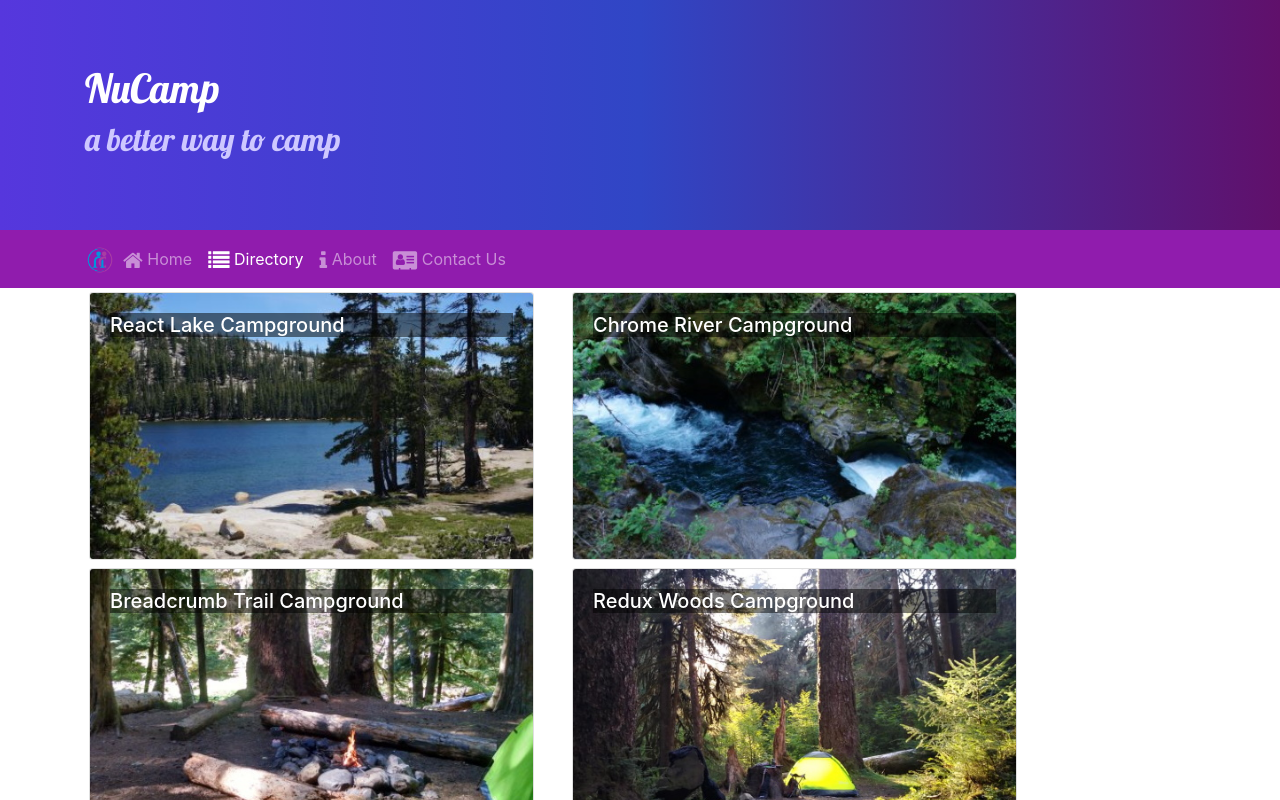
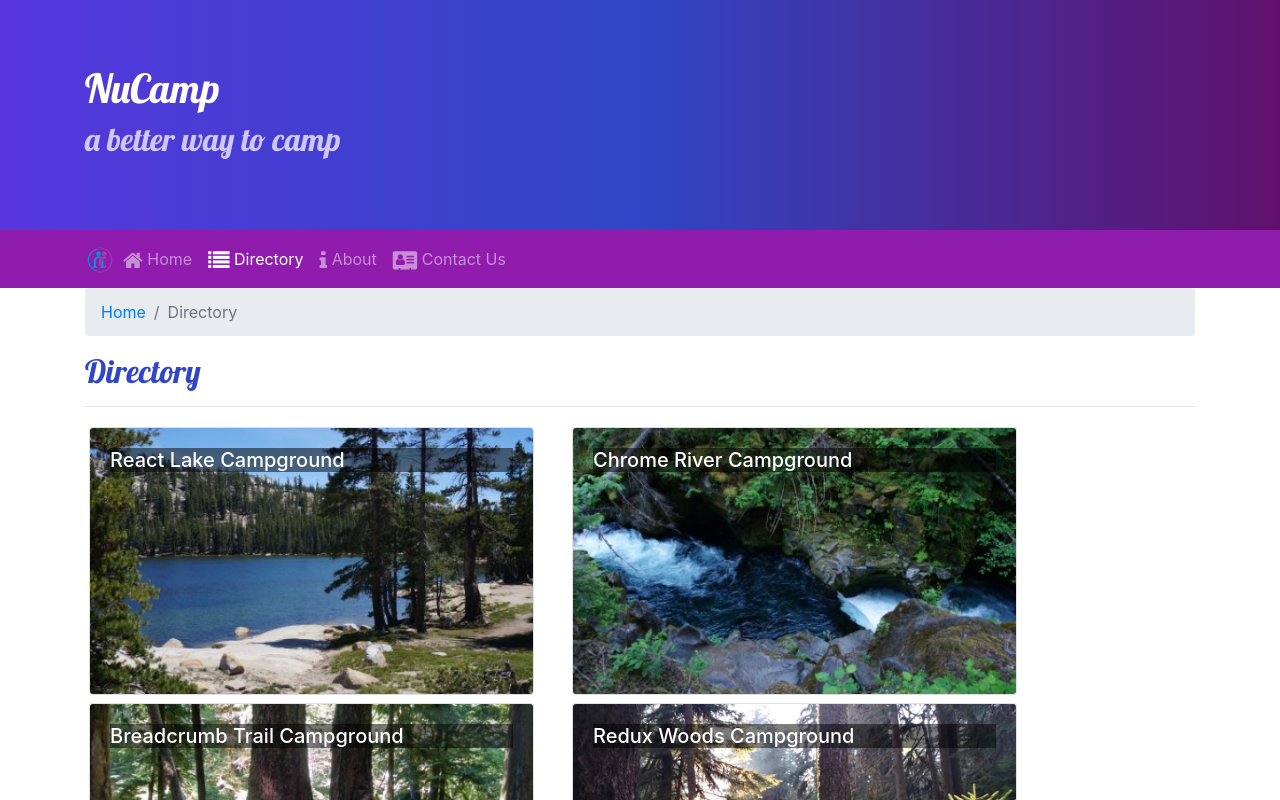
Before and after one commit to edgarmontes/nuc_react, a React (Create React App) app: page /directory in a window 1280 px wide. Shown: the top 800 px of the page. Built offline with nearby package versions, Linux system fonts and the light colour scheme.

Commit message:
Breadcrumbs I

```diff
--- a/src/components/CampsiteInfoComponents.js
+++ b/src/components/CampsiteInfoComponents.js
@@ -1,5 +1,16 @@
 import React, { Component } from "react";
-import { Card, CardImg, CardBody, CardText, CardTitle } from "reactstrap";
+//Adding
+import { Link } from "react-router-dom";
+import {
+  Card,
+  CardImg,
+  CardBody,
+  CardText,
+  CardImgOverlay,
+  CardTitle,
+  Breadcrumb,
+  BreadcrumbItem
+} from "reactstrap";
 
 function RenderComments({ comments }) {
   if (comments) {
@@ -46,6 +57,18 @@
     return (
       <div className="container">
         <div className="row">
+          <div className="col">
+            <Breadcrumb>
+              <BreadcrumbItem>
+                <Link to="/directory">Directory</Link>
+              </BreadcrumbItem>
+              <BreadcrumbItem active>{props.campsite.name}</BreadcrumbItem>
+            </Breadcrumb>
+            <h2>{props.campsite.name}</h2>
+            <hr />
+          </div>
+        </div>
+        <div className="row">
           <RenderCampsite campsite={props.campsite} />
           <RenderComments comments={props.comments} />
         </div>
--- a/src/components/ContactComponent.js
+++ b/src/components/ContactComponent.js
@@ -1,9 +1,19 @@
 import React from "react";
+//Adding
+import { Breadcrumb, BreadcrumbItem } from "reactstrap";
+import { Link } from "react-router-dom";
+
 function Contact(props) {
   return (
     <div className="container">
       <div className="row">
         <div className="col">
+          <Breadcrumb>
+            <BreadcrumbItem>
+              <Link to="/home">Home</Link>
+            </BreadcrumbItem>
+            <BreadcrumbItem active>Contact Us</BreadcrumbItem>
+          </Breadcrumb>
           <h2>Contact Us</h2>
           <hr />
         </div>
--- a/src/components/DirectoryComponent.js
+++ b/src/components/DirectoryComponent.js
@@ -1,7 +1,16 @@
 import React from "react";
-import { Card, CardImg, CardImgOverlay, CardTitle } from "reactstrap";
+//import { Card, CardImg, CardImgOverlay, CardTitle } from "reactstrap";
 //Adding
 import { Link } from "react-router-dom";
+//Adding
+import {
+  Card,
+  CardImg,
+  CardImgOverlay,
+  CardTitle,
+  Breadcrumb,
+  BreadcrumbItem
+} from "reactstrap";
 
 function RenderDirectoryItem({ campsite, onClick }) {
   return (
@@ -27,6 +36,18 @@
 
   return (
     <div className="container">
+      <div className="row">
+        <div className="col">
+          <Breadcrumb>
+            <BreadcrumbItem>
+              <Link to="/home">Home</Link>
+            </BreadcrumbItem>
+            <BreadcrumbItem active>Directory</BreadcrumbItem>
+          </Breadcrumb>
+          <h2>Directory</h2>
+          <hr />
+        </div>
+      </div>
       <div className="row">{directory}</div>
     </div>
   );
```
